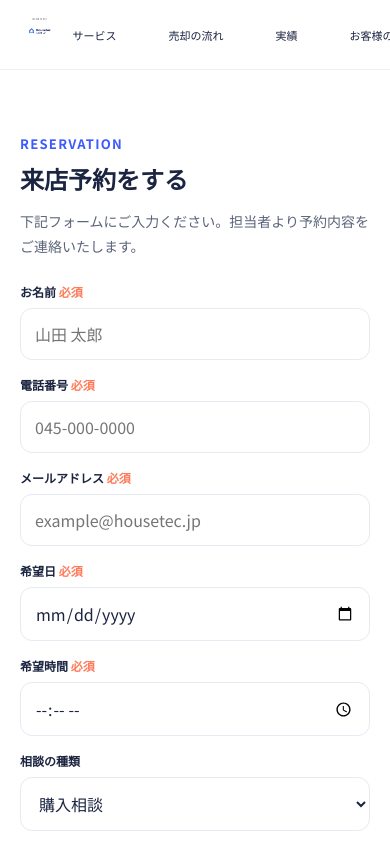
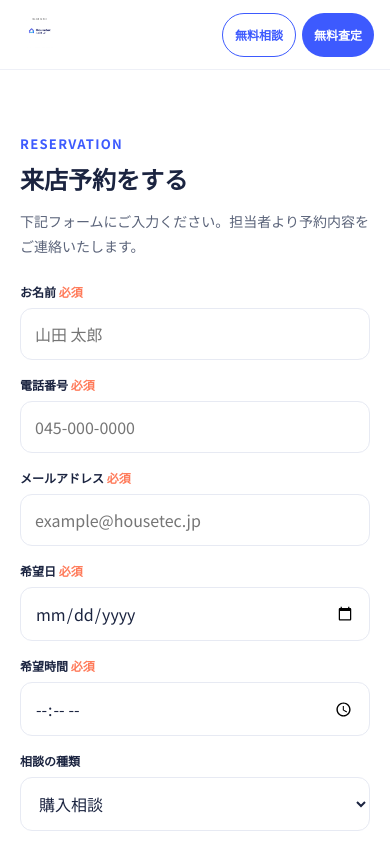
Before and after one commit to housetech-yokohama/housetec-lp, a plain HTML site: page Reservation.dc.html in a window 390 px wide. Shown: the top 844 px of the page. Drawn offline with nearby package versions, Linux system fonts and the light colour scheme.

Commit message:
Fix inline navigation overriding mobile header styles

```diff
--- a/Reservation.dc.html
+++ b/Reservation.dc.html
@@ -24,7 +24,14 @@
     a{color:#3D5AFE;text-decoration:none;}
     a:hover{color:#2540C9;}
     input,select,textarea{font-family:inherit;}
-    @media (max-width:768px){ header nav{display:none;} }
+    @media (max-width:768px){ header nav{display:none!important;} }
+    @media (max-width:768px){
+      header{padding:12px 16px!important;flex-wrap:wrap;gap:10px;box-sizing:border-box;}
+      header > a{flex-shrink:0;}
+      header img[alt="Housetec"]{height:30px!important;max-width:100%;}
+      header > div{flex-wrap:wrap;gap:6px!important;}
+      header > div a{display:inline-flex;align-items:center;justify-content:center;min-height:44px;box-sizing:border-box;font-size:12px!important;padding:10px 12px!important;}
+    }
     @media (max-width:480px){
       body{overflow-x:hidden;}
       header{padding:10px 16px!important;}
```
